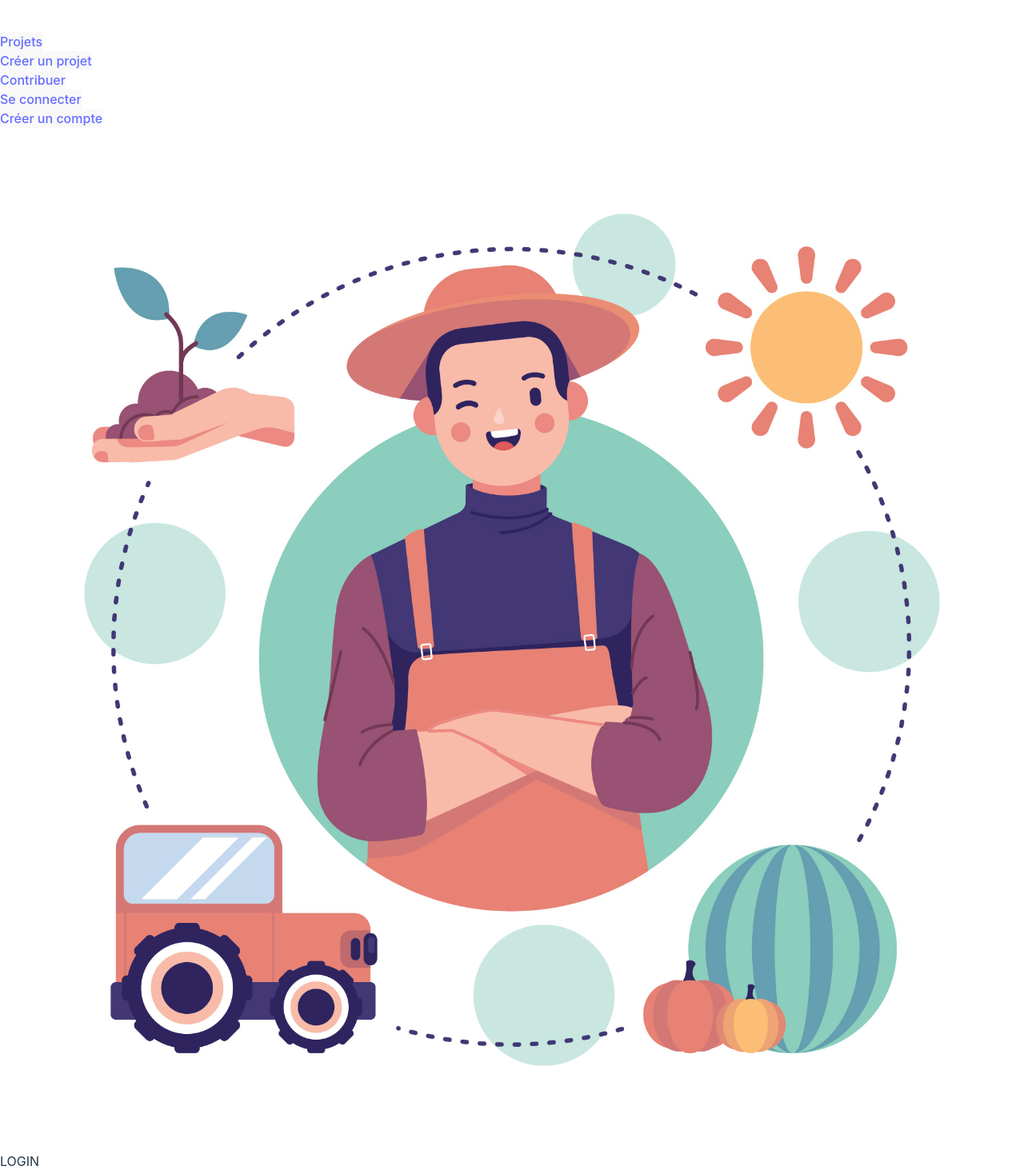
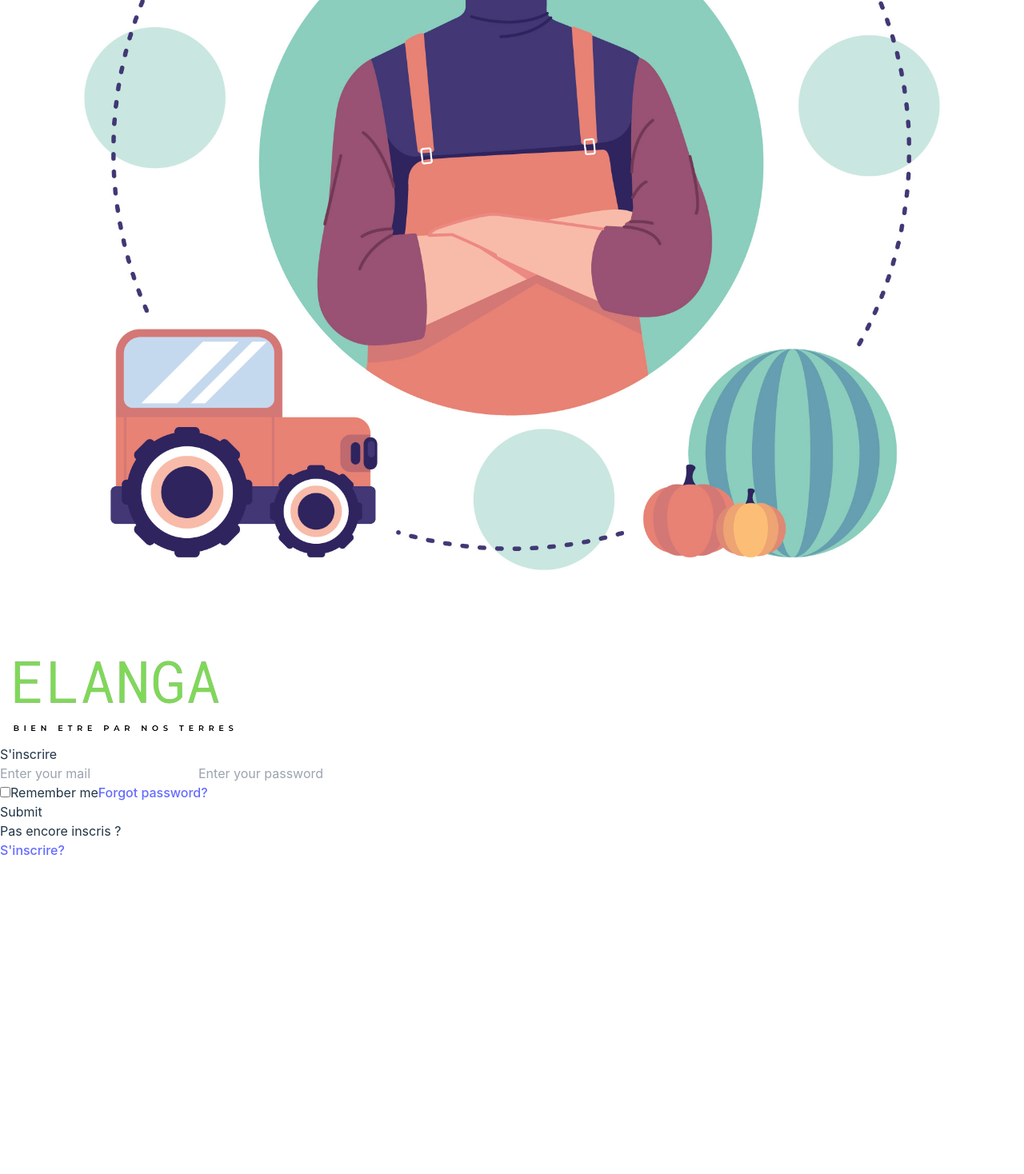
Before and after one commit to Jumvi/apllicatiionElanga, a React (Vite) app: page /connexion in a window 1280 px wide. Shown: the part 460-1928 px from the top of the page at 80% size. After the commit the page ends 1535 px from the top, so only its background shows below. Built offline with nearby package versions, Linux system fonts and the light colour scheme.

Commit message:
style:update style for connexion component,header and footer

```diff
--- a/src/components/Header.jsx
+++ b/src/components/Header.jsx
@@ -1,6 +1,6 @@
 import React from 'react'
 import { NavLink } from 'react-router-dom';
-import ELaNGA from '../assets/ELaNGA2.png';
+import ELaNGA from '../assets/logoEL.png';
 
 export default function Header() {
     return (
--- a/src/components/footer.jsx
+++ b/src/components/footer.jsx
@@ -1,5 +1,5 @@
 import React from 'react';
-import logo from '../assets/ELaNGA4.png';
+import logo from '../assets/logoEL.png';
 
 function Footer() {
   return (
--- a/src/pages/connexion.jsx
+++ b/src/pages/connexion.jsx
@@ -2,6 +2,7 @@ import React from 'react'
 import Header from '../components/Header'
 import Footer from '../components/footer';
 import photoUser from '../assets/conneximg.jpg'
+import logo from '../assets/logoEL.png'
 import { useForm } from 'react-hook-form';
 import { Link } from 'react-router-dom';
 
@@ -12,21 +13,21 @@ export default function Connexion() {
     formState : { errors } ,
   }  =  useForm ( ) ;
   return (
-    <div>
-      <div>
-        <Header/>
+    <div className='p-20'>
+      <div className='  flex justify-between mb-10 '>
+        <div className=' border-solid w-1/2 flex flex-col '>
+          <div className='w-[40rem] self-center flex flex-col'>
+            <img src={photoUser} alt="" className=' self-center ' />
           </div>
-      <div>
-
         </div>
-      <div className='  flex justify-between mb-10'>
-        <div className=' border-solid w-1/2 flex flex-col '>
-          <img src={photoUser} alt="" className=' self-center w-[40rem]' />
+        <div className='w-1/2 flex flex-col'>
+        <div className=' flex flex-col  bg-white   shadow-2xl p-10  w-[40rem] h-[40rem]'>
+        <div className='font-bold text-2xl flex flex-col self-center mt-10 '>
+          <img src={logo} alt="logo " className='w-[15rem] ' />
+          <h2 className='font-semibold text-2xl self-center'>S'inscrire</h2>
         </div>
-        <div className='border-l border-black  w-1/2 flex flex-col bg-slate-100'>
-          <h2 className='font-bold text-2xl self-center mt-10 '>LOGIN</h2>
         <form action="" className='flex flex-col'>
-            <label className='font-normale border border-solid border-black mb-10 p-3 rounded bg-white self-center w-[35rem] mt-10' >
+          <label className='font-normale border mb-10 p-3 rounded bg-white self-center w-[25rem] mt-10' >
               <input
                 {...register('email', {
                   required: true,
@@ -40,7 +41,7 @@ export default function Connexion() {
               />
               {errors.email && <p> email is required.</p>}
             </label>
-              <label className='font-normale border border-solid border-black mb-10 p-3 rounded bg-white self-center w-[35rem] ' >
+            <label className='font-normale border   mb-10 p-3 rounded bg-white self-center w-[25rem] ' >
               <input
                 {...register('password', {
                   required: true,
@@ -54,22 +55,22 @@ export default function Connexion() {
             />
             {errors.password && <p> password is required.</p>}
           </label>
-            <div className='flex  gap-20 self-center'>
+          <div className='flex  gap-16 self-center'>
             <label className='text-xl font-normal'>
-                <input type="checkbox" {...register('entrepreneur')} className='text-xl font-normal' />
+              <input type="checkbox" {...register('entrepreneur')} className='text-xl font-normal ' />
               Remember me
+
             </label>
-              <Link to='/' className='underline'>Forgot password?</Link>
+            <Link to='/' className='underline '>Forgot password?</Link>
           </div>
-            <input type="submit" placeholder='Envoyer' className='bg-lime-400 text-white w-96 h-10 rounded  cursor-pointer self-center mt-10'   />
-            <div className='flex   self-center'>
-             <p>Pas encore inscris ?</p> <Link to='/creationcompte' className='underline'>S'inscrire?</Link>
+          <input type="submit" placeholder='Envoyer' className='bg-lime-400 text-white w-[25rem] h-10 rounded  cursor-pointer self-center mt-10'   />
+          <div className='flex   self-center m-5'>
+           <p>Pas encore inscris ?</p> <Link to='/creationcompte' className='underline '>S'inscrire?</Link>
           </div>
         </form>
       </div>
         </div>
-      <div>
-        <Footer/>
+
       </div>
     </div>
   )
```
Also changed, not shown: src/assets/logoEL.png (added), 1 other file (tests, documents, lock files or other folders). Lines whose indentation alone changed are shown as unchanged.
